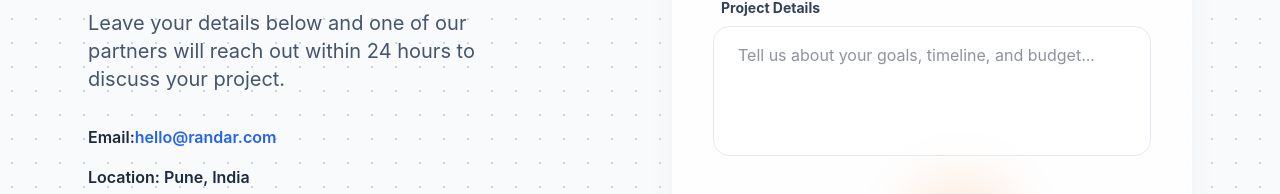
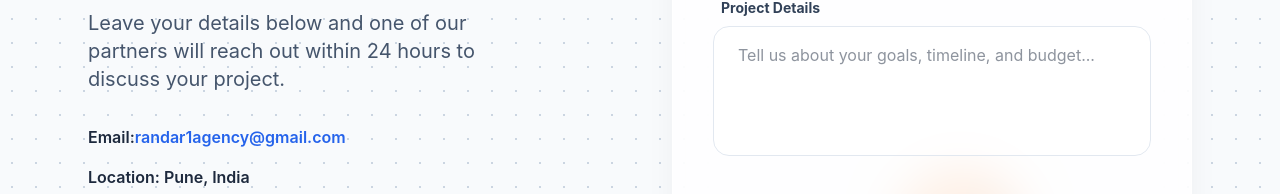
Before and after one commit to Randardotcom/Randar.com, a React (Vite) app: page /contact in a window 1280 px wide. Shown: the part 425-619 px from the top of the page. Built offline with nearby package versions, Linux system fonts and the light colour scheme.

Commit message:
Update Contact.jsx

```diff
--- a/src/components/Contact.jsx
+++ b/src/components/Contact.jsx
@@ -44,7 +44,7 @@ const Contact = () => {
             <p className="font-semibold text-slate-800">
               Email:
               <a href="mailto:hello@randar.com" className="text-[#2563eb] hover:underline">
-                hello@randar.com
+                randar1agency@gmail.com
               </a>
             </p>
             <p className="font-semibold text-slate-800">Location: Pune, India</p>
```
